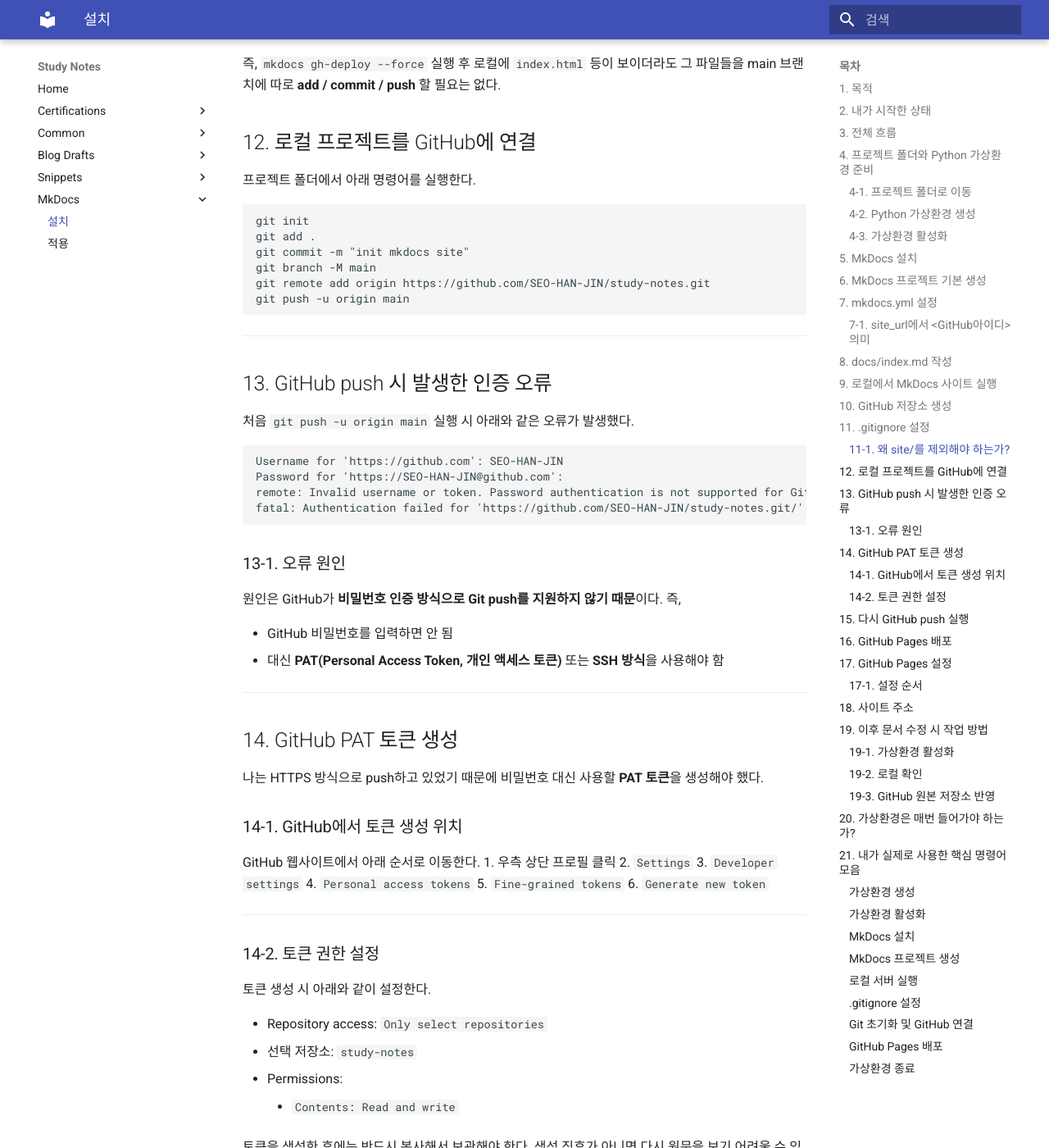
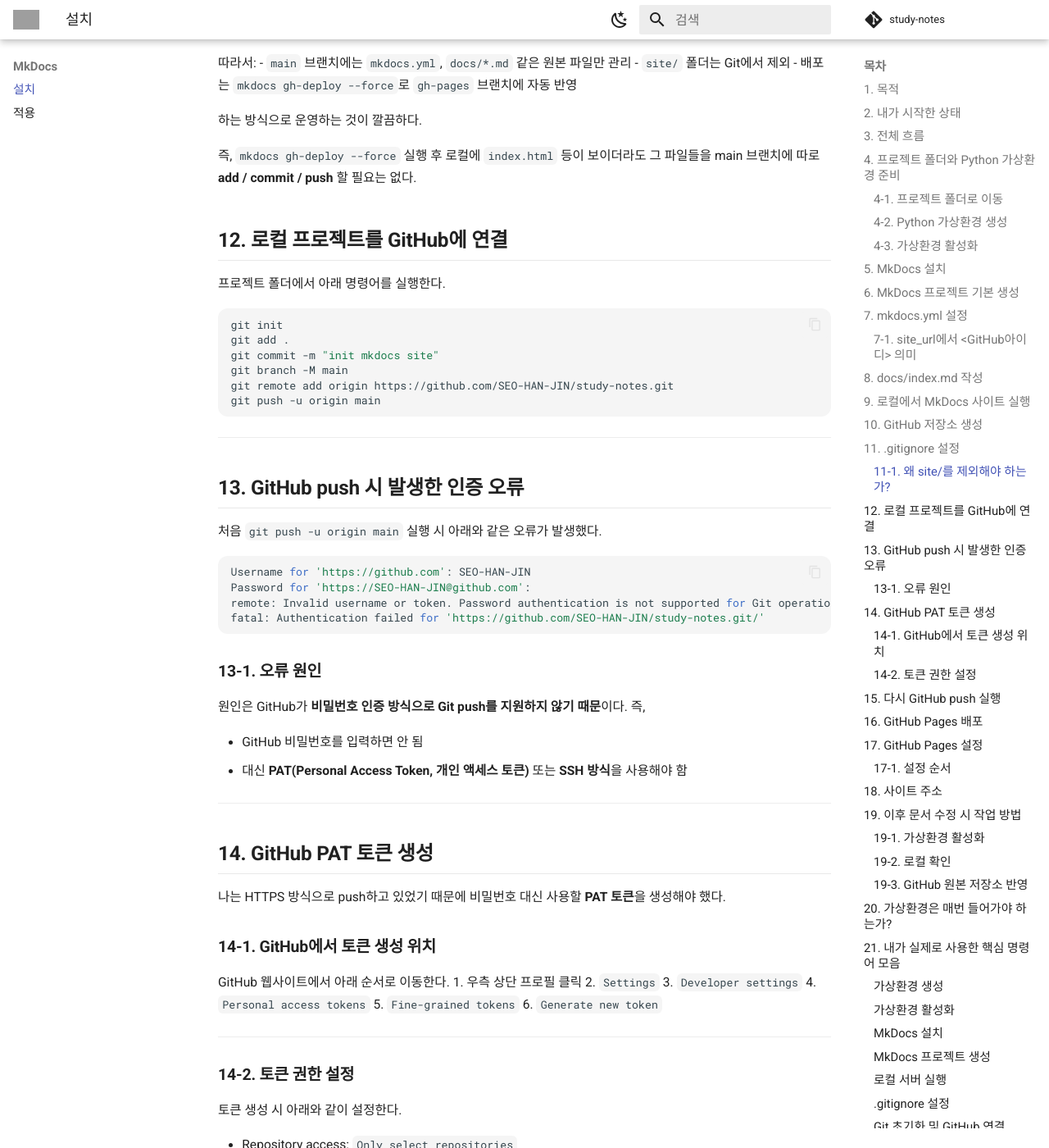
Before and after one commit to SEO-HAN-JIN/study-notes, an MkDocs documentation site: the page built from docs/mkdocs/설치.md, in a window 1280 px wide and 1400 px high, scrolled down 5458 px. Shown: the whole window at 82% size. Built offline with MkDocs 1.6.1 and Material for MkDocs 9.7.7, drawn with Linux system fonts in a browser that asks for light colours; comment, search, counter and statistics services are not loaded; some of the changed text lies outside the part shown; grey boxes are pictures that could not be loaded.

Commit message:
테마 적용

```diff
--- /dev/null
+++ b/docs/stylesheets/extra.css
@@ -0,0 +1,69 @@
+:root {
+  --md-primary-fg-color: #111827;
+  --md-accent-fg-color: #4f46e5;
+  --md-typeset-a-color: #4f46e5;
+}
+
+/* 전체 본문 가독성 */
+.md-typeset {
+  font-size: 0.78rem;
+  line-height: 1.75;
+}
+
+/* 제목 더 또렷하게 */
+.md-typeset h1 {
+  font-weight: 800;
+  letter-spacing: -0.02em;
+  margin-bottom: 0.8rem;
+}
+
+.md-typeset h2 {
+  font-weight: 700;
+  margin-top: 2.2rem;
+  border-bottom: 1px solid rgba(128, 128, 128, 0.18);
+  padding-bottom: 0.35rem;
+}
+
+.md-typeset h3 {
+  font-weight: 700;
+}
+
+/* 코드블록 둥글게 */
+.md-typeset pre > code {
+  border-radius: 12px;
+}
+
+/* 인라인 코드 */
+.md-typeset code {
+  border-radius: 6px;
+  padding: 0.15em 0.4em;
+}
+
+/* 표 조금 더 보기 좋게 */
+.md-typeset table:not([class]) {
+  border-radius: 12px;
+  overflow: hidden;
+  font-size: 0.75rem;
+}
+
+/* 사이드바 라벨 가독성 */
+.md-nav__title,
+.md-nav__link {
+  font-size: 0.74rem;
+}
+
+/* 콘텐츠 폭 약간 넓히기 */
+.md-grid {
+  max-width: 1440px;
+}
+
+/* 홈 첫 제목 여백 */
+.md-content__inner > h1:first-child {
+  margin-top: 0.2rem;
+}
+
+/* admonition 박스 둥글게 */
+.md-typeset .admonition,
+.md-typeset details {
+  border-radius: 12px;
+}
--- a/mkdocs.yml
+++ b/mkdocs.yml
@@ -1,11 +1,58 @@
 site_name: Study Notes
-site_url: https://SEO-HAN-JINgithub.io/study-notes/
+site_url: https://SEO-HAN-JIN.github.io/study-notes/
 site_description: 자격증 및 기술 공부 기록
 site_author: 서한진
+repo_url: https://github.com/SEO-HAN-JIN/study-notes
+repo_name: study-notes
+
+site_name: Study Notes
+site_url: https://SEO-HAN-JIN.github.io/study-notes/
+site_description: 자격증 및 기술 공부 기록
+site_author: 서한진
+repo_url: https://github.com/SEO-HAN-JIN/study-notes
+repo_name: study-notes
 
 theme:
   name: material
   language: ko
+  logo: assets/logo.png
+  favicon: assets/favicon.png
+
+  palette:
+    - scheme: default
+      primary: white
+      accent: indigo
+      toggle:
+        icon: material/weather-night
+        name: 다크 모드로 전환
+    - scheme: slate
+      primary: black
+      accent: indigo
+      toggle:
+        icon: material/weather-sunny
+        name: 라이트 모드로 전환
+
+  features:
+    - navigation.tabs
+    - navigation.sections
+    - navigation.expand
+    - navigation.top
+    - navigation.instant
+    - search.suggest
+    - search.highlight
+    - content.code.copy
+
+extra_css:
+  - stylesheets/extra.css
+
+markdown_extensions:
+  - admonition
+  - pymdownx.details
+  - pymdownx.superfences
+  - pymdownx.highlight
+  - pymdownx.inlinehilite
+  - pymdownx.tabbed:
+      alternate_style: true
 
 nav:
   - Home: index.md
```
